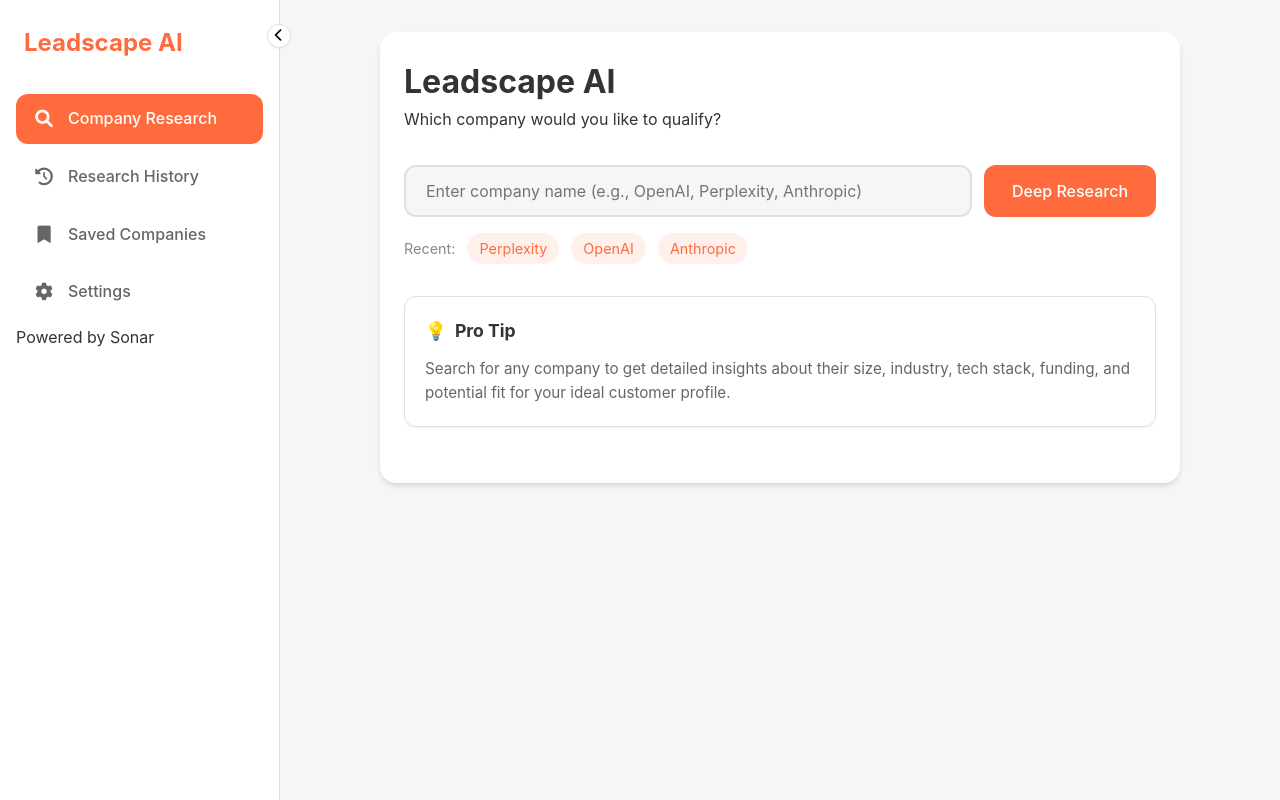
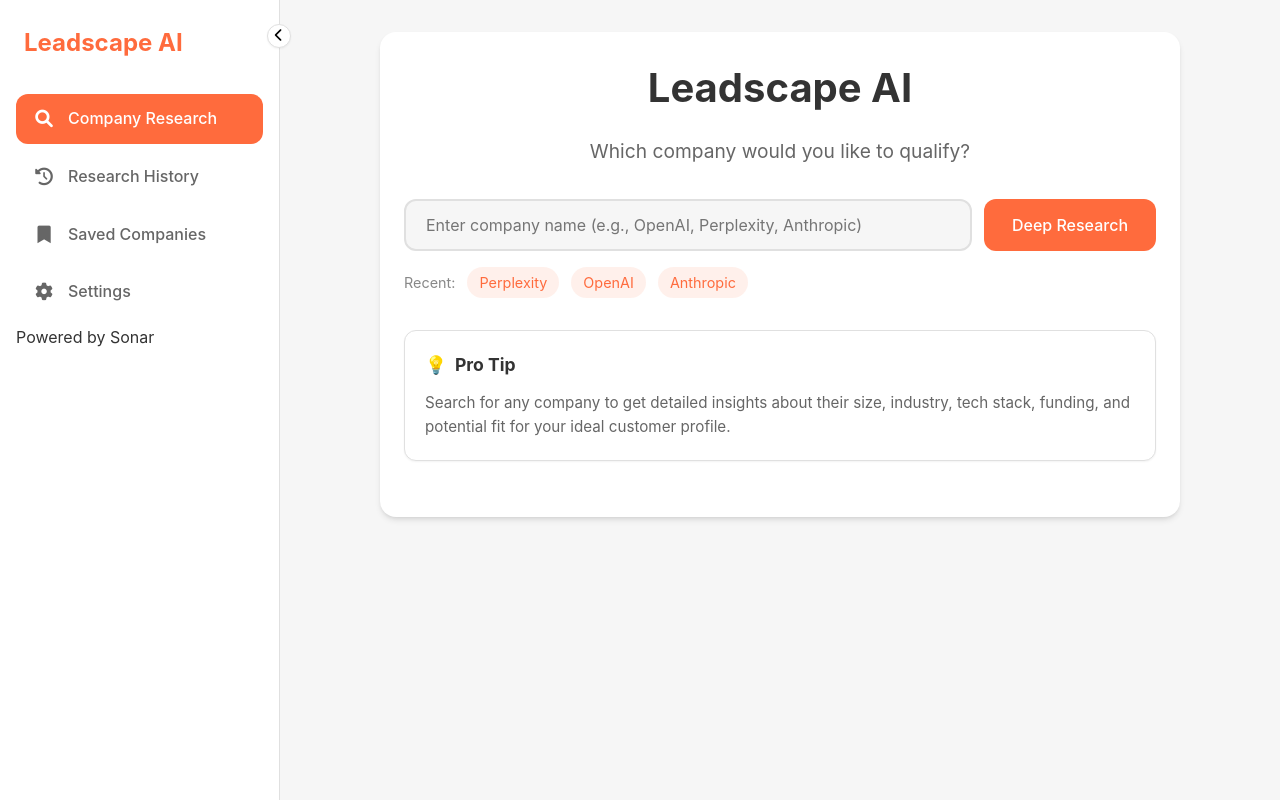
Before and after one commit to danteocualesjr/lead-qualification-agent, a website: page public/index.html in a window 1280 px wide. Drawn offline with nearby package versions, Linux system fonts and the light colour scheme.

Commit message:
Updated style.css

```diff
--- a/public/style.css
+++ b/public/style.css
@@ -148,6 +148,25 @@
   background-color: var(--surface);
   border-radius: 16px;
   box-shadow: var(--shadow);
+  text-align: center;
+}
+
+.research-area h1 {
+  margin-bottom: 16px;
+  color: var(--text-primary);
+  font-size: 2.5rem;
+  font-weight: 700;
+}
+
+.research-area .subtitle {
+  color: var(--text-secondary);
+  font-size: 1.2rem;
+  margin-bottom: 32px;
+}
+
+/* Reset text alignment for other content */
+.search-container, .pro-tip, .results-container {
+  text-align: left;
 }
 
 /* Modern Search Interface */
```
